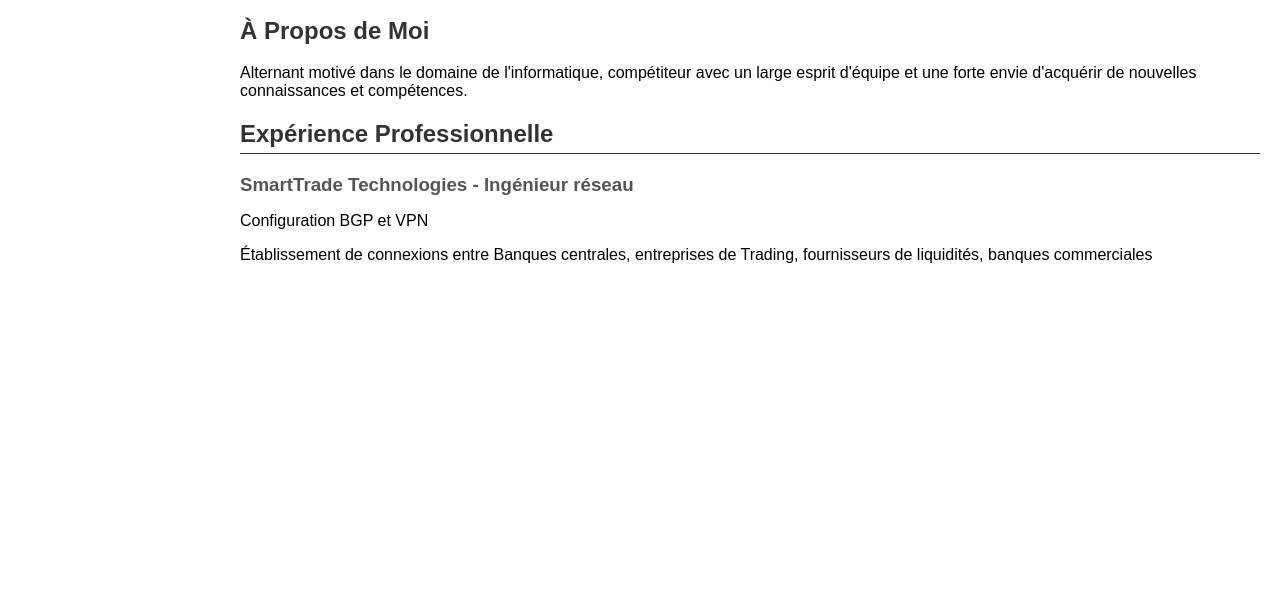
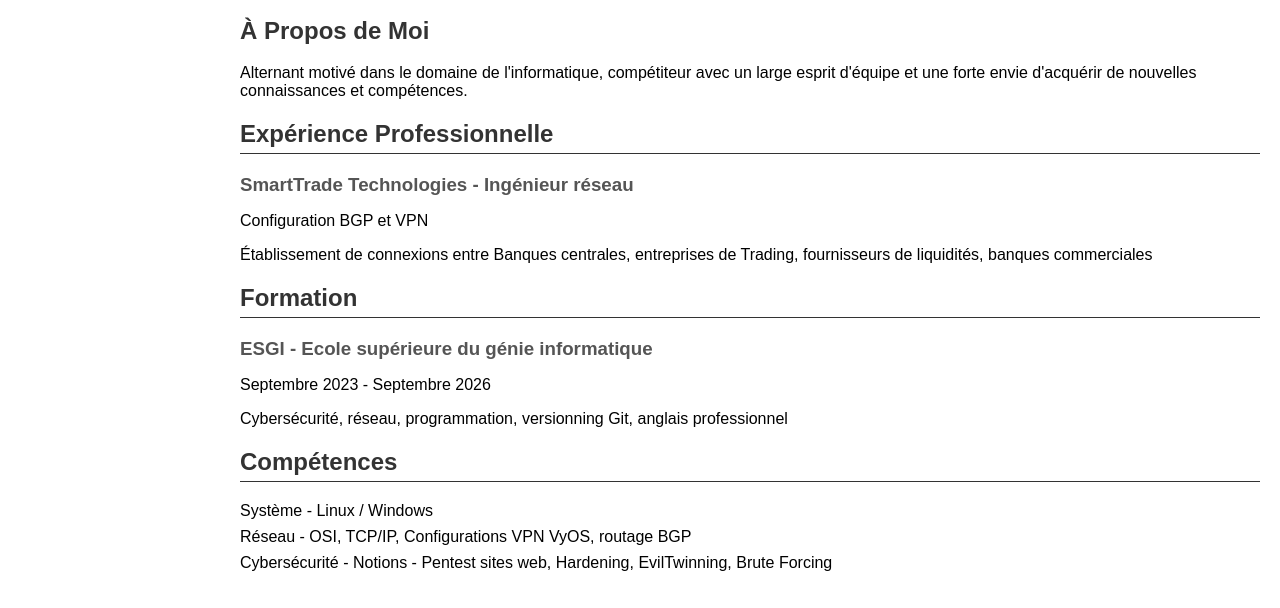
Before and after one commit to Killian2606/CV, a plain HTML site: page index.html in a window 1280 px wide. Shown: the part 325-933 px from the top of the page. Before the commit the page ends 800 px from the top, so only its background shows below. Drawn offline with Linux system fonts and the light colour scheme.

Commit message:
Deuxième commit - Romain Dossetto, ajout de la formation actuelle, des compétences

```diff
--- a/index.html
+++ b/index.html
@@ -100,7 +100,25 @@
                     </div>
                     <!-- Ajoutez d'autres expériences professionnelles si nécessaire -->
                 </section>
+                <section class="section" style="margin-top: 20px;">
+                    <h2 style="color: #333; border-bottom: 1px solid #333; padding-bottom: 5px; margin-top: 20px;">Formation</h2>
+                    <div>
+                        <h3 style="color: #555; margin-bottom: 10px;">ESGI - Ecole supérieure du génie informatique</h3>
+                        <p>Septembre 2023 - Septembre 2026</p>
+                        <p>Cybersécurité, réseau, programmation, versionning Git, anglais professionnel</p>
+                    </div>
+                    <!-- Ajoutez d'autres formations si nécessaire -->
+                </section>
 
+                <section class="section" style="margin-top: 20px;">
+                    <h2 style="color: #333; border-bottom: 1px solid #333; padding-bottom: 5px; margin-top: 20px;">Compétences</h2>
+                    <ul style="list-style-type: none; padding: 0;">
+                        <li style="margin-bottom: 8px;">Système - Linux / Windows</li>
+                        <li style="margin-bottom: 8px;">Réseau - OSI, TCP/IP, Configurations VPN VyOS, routage BGP</li>
+                        <li style="margin-bottom: 8px;">Cybersécurité - Notions - Pentest sites web, Hardening, EvilTwinning, Brute Forcing</li>
+                        <!-- Ajoutez d'autres compétences si nécessaire -->
+                    </ul>
+                </section>
             </p>
         </div>
 
```
Also changed, not shown: 1 other file.
